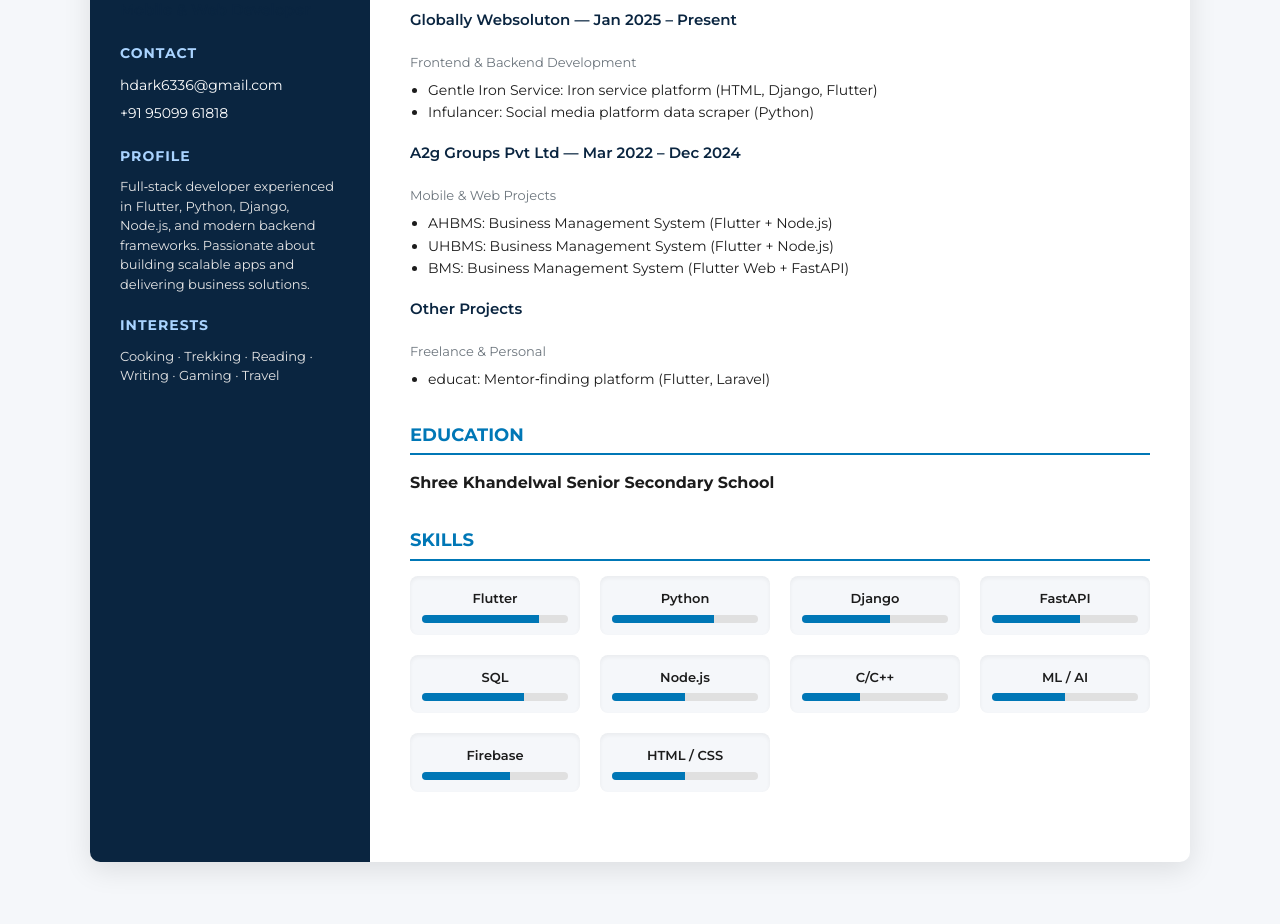
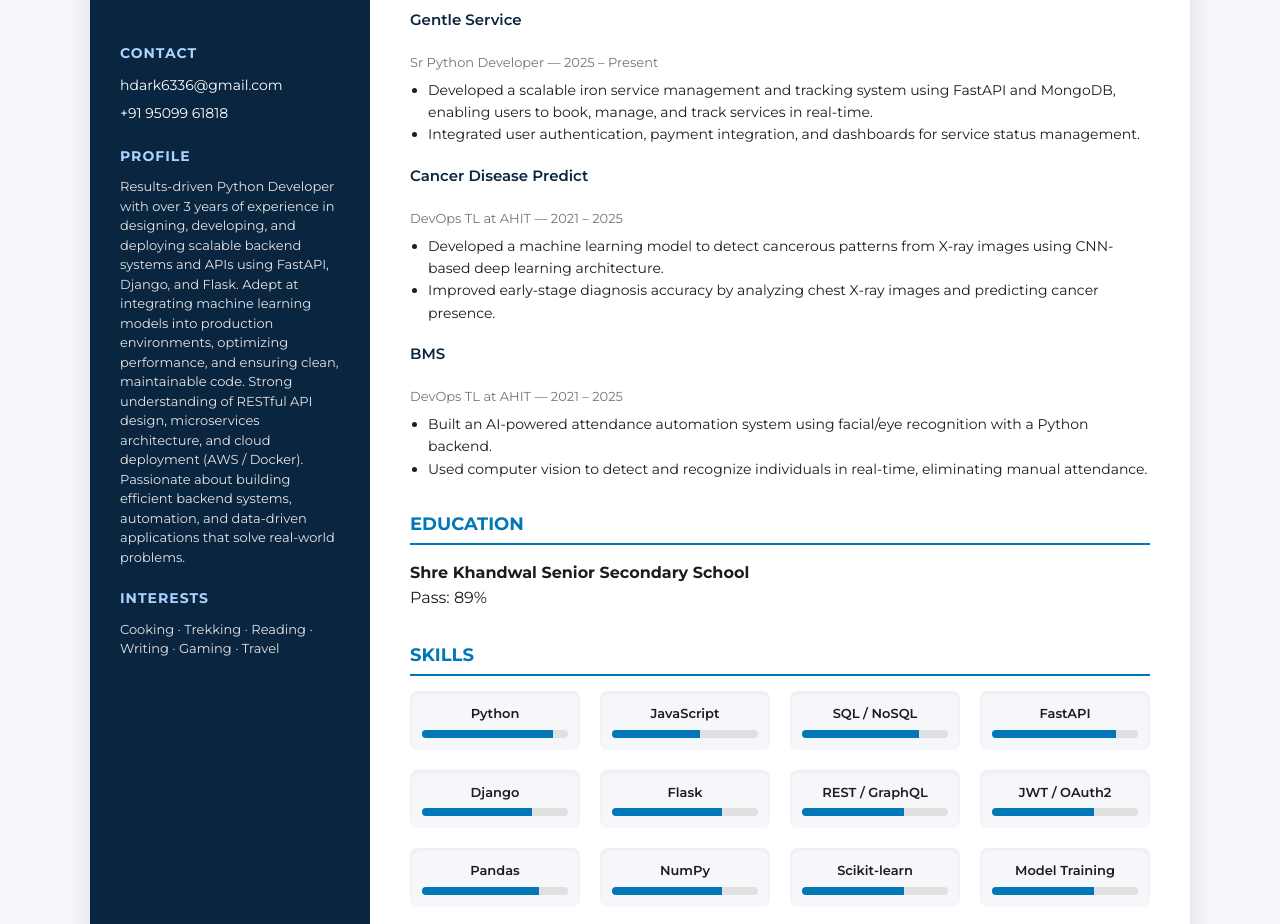
Before and after one commit to Mr-argha-das/resume, a plain HTML site: page index.html in a window 1280 px wide. Shown: the part 122-1046 px from the top of the page. Before the commit the page ends 1024 px from the top, so only its background shows below. Drawn offline with Linux system fonts and the light colour scheme.

Commit message:
new changes

```diff
--- a/index.html
+++ b/index.html
@@ -18,7 +18,6 @@
     body{font-family:Montserrat,Arial,Helvetica,sans-serif;background:var(--bg);color:var(--text);line-height:1.6;padding:40px}
     .container{max-width:1100px;margin:auto;background:var(--card);box-shadow:0 8px 28px rgba(0,0,0,0.1);border-radius:10px;overflow:hidden;display:grid;grid-template-columns:280px 1fr}
 
-    /* Sidebar */
     .sidebar{background:var(--primary);color:#fff;padding:30px;display:flex;flex-direction:column;justify-content:space-between}
     .name{font-size:26px;font-weight:700;margin-bottom:8px}
     .role{font-size:14px;color:#d1d5db;margin-bottom:20px}
@@ -26,7 +25,6 @@
     .sidebar a{color:#fff;text-decoration:none;font-size:14px;display:block;margin-bottom:6px}
     .profile{font-size:13px;line-height:1.5;color:#e5e5e5}
 
-    /* Main Content */
     .main{padding:40px}
     .section{margin-bottom:30px}
     .section h2{font-size:18px;font-weight:700;color:var(--secondary);border-bottom:2px solid var(--secondary);padding-bottom:4px;margin-bottom:15px;text-transform:uppercase}
@@ -35,7 +33,6 @@
     .meta{font-size:13px;color:var(--muted);margin-bottom:6px}
     ul{margin:6px 0 0 18px;font-size:14px}
 
-    /* Skills */
     .skills{display:grid;grid-template-columns:repeat(auto-fill,minmax(140px,1fr));gap:20px}
     .skill{background:var(--bg);padding:12px;border-radius:8px;text-align:center;box-shadow:inset 0 2px 4px rgba(0,0,0,0.05)}
     .skill-name{font-size:13px;margin-bottom:6px;font-weight:600}
@@ -48,19 +45,30 @@
     }
   </style>
 </head>
+
 <body>
   <div class="container">
+
     <!-- Sidebar -->
     <aside class="sidebar">
       <div>
         <div class="name">Argha Das</div>
-        <div class="role">Mobile & Web Developer</div>
+        <div class="role">Senior Python Developer</div>
+
         <h2>Contact</h2>
         <a href="mailto:hdark6336@gmail.com">hdark6336@gmail.com</a>
         <a href="tel:+919509961818">+91 95099 61818</a>
 
         <h2>Profile</h2>
-        <p class="profile">Full‑stack developer experienced in Flutter, Python, Django, Node.js, and modern backend frameworks. Passionate about building scalable apps and delivering business solutions.</p>
+        <p class="profile">
+          Results-driven Python Developer with over 3 years of experience in designing,
+          developing, and deploying scalable backend systems and APIs using FastAPI,
+          Django, and Flask. Adept at integrating machine learning models into production
+          environments, optimizing performance, and ensuring clean, maintainable code.
+          Strong understanding of RESTful API design, microservices architecture, and
+          cloud deployment (AWS / Docker). Passionate about building efficient backend
+          systems, automation, and data-driven applications that solve real-world problems.
+        </p>
 
         <h2>Interests</h2>
         <p class="profile">Cooking · Trekking · Reading · Writing · Gaming · Travel</p>
@@ -69,56 +77,71 @@
 
     <!-- Main -->
     <div class="main">
+
+      <!-- Experience -->
       <div class="section">
-        <h2>Experience</h2>
+        <h2>Work Experience</h2>
+
         <div class="experience-item">
-          <div class="role">Globally Websoluton — Jan 2025 – Present</div>
-          <div class="meta">Frontend & Backend Development</div>
+          <div class="role">Gentle Service</div>
+          <div class="meta">Sr Python Developer — 2025 – Present</div>
           <ul>
-            <li>Gentle Iron Service: Iron service platform (HTML, Django, Flutter)</li>
-            <li>Infulancer: Social media platform data scraper (Python)</li>
+            <li>Developed a scalable iron service management and tracking system using FastAPI and MongoDB, enabling users to book, manage, and track services in real-time.</li>
+            <li>Integrated user authentication, payment integration, and dashboards for service status management.</li>
           </ul>
         </div>
 
         <div class="experience-item">
-          <div class="role">A2g Groups Pvt Ltd — Mar 2022 – Dec 2024</div>
-          <div class="meta">Mobile & Web Projects</div>
+          <div class="role">Cancer Disease Predict</div>
+          <div class="meta">DevOps TL at AHIT — 2021 – 2025</div>
           <ul>
-            <li>AHBMS: Business Management System (Flutter + Node.js)</li>
-            <li>UHBMS: Business Management System (Flutter + Node.js)</li>
-            <li>BMS: Business Management System (Flutter Web + FastAPI)</li>
+            <li>Developed a machine learning model to detect cancerous patterns from X-ray images using CNN-based deep learning architecture.</li>
+            <li>Improved early-stage diagnosis accuracy by analyzing chest X-ray images and predicting cancer presence.</li>
           </ul>
         </div>
 
         <div class="experience-item">
-          <div class="role">Other Projects</div>
-          <div class="meta">Freelance & Personal</div>
+          <div class="role">BMS</div>
+          <div class="meta">DevOps TL at AHIT — 2021 – 2025</div>
           <ul>
-            <li>educat: Mentor‑finding platform (Flutter, Laravel)</li>
+            <li>Built an AI-powered attendance automation system using facial/eye recognition with a Python backend.</li>
+            <li>Used computer vision to detect and recognize individuals in real-time, eliminating manual attendance.</li>
           </ul>
         </div>
       </div>
 
+      <!-- Education -->
       <div class="section">
         <h2>Education</h2>
-        <p><strong>Shree Khandelwal Senior Secondary School</strong></p>
+        <p><strong>Shre Khandwal Senior Secondary School</strong><br>Pass: 89%</p>
       </div>
 
+      <!-- Skills -->
       <div class="section">
         <h2>Skills</h2>
         <div class="skills">
-          <div class="skill"><div class="skill-name">Flutter</div><div class="progress"><div class="progress-bar" style="width:80%"></div></div></div>
-          <div class="skill"><div class="skill-name">Python</div><div class="progress"><div class="progress-bar" style="width:70%"></div></div></div>
-          <div class="skill"><div class="skill-name">Django</div><div class="progress"><div class="progress-bar" style="width:60%"></div></div></div>
-          <div class="skill"><div class="skill-name">FastAPI</div><div class="progress"><div class="progress-bar" style="width:60%"></div></div></div>
-          <div class="skill"><div class="skill-name">SQL</div><div class="progress"><div class="progress-bar" style="width:70%"></div></div></div>
-          <div class="skill"><div class="skill-name">Node.js</div><div class="progress"><div class="progress-bar" style="width:50%"></div></div></div>
-          <div class="skill"><div class="skill-name">C/C++</div><div class="progress"><div class="progress-bar" style="width:40%"></div></div></div>
-          <div class="skill"><div class="skill-name">ML / AI</div><div class="progress"><div class="progress-bar" style="width:50%"></div></div></div>
-          <div class="skill"><div class="skill-name">Firebase</div><div class="progress"><div class="progress-bar" style="width:60%"></div></div></div>
-          <div class="skill"><div class="skill-name">HTML / CSS</div><div class="progress"><div class="progress-bar" style="width:50%"></div></div></div>
+
+          <div class="skill"><div class="skill-name">Python</div><div class="progress"><div class="progress-bar" style="width:90%"></div></div></div>
+          <div class="skill"><div class="skill-name">JavaScript</div><div class="progress"><div class="progress-bar" style="width:60%"></div></div></div>
+          <div class="skill"><div class="skill-name">SQL / NoSQL</div><div class="progress"><div class="progress-bar" style="width:80%"></div></div></div>
+          <div class="skill"><div class="skill-name">FastAPI</div><div class="progress"><div class="progress-bar" style="width:85%"></div></div></div>
+          <div class="skill"><div class="skill-name">Django</div><div class="progress"><div class="progress-bar" style="width:75%"></div></div></div>
+          <div class="skill"><div class="skill-name">Flask</div><div class="progress"><div class="progress-bar" style="width:75%"></div></div></div>
+          <div class="skill"><div class="skill-name">REST / GraphQL</div><div class="progress"><div class="progress-bar" style="width:70%"></div></div></div>
+          <div class="skill"><div class="skill-name">JWT / OAuth2</div><div class="progress"><div class="progress-bar" style="width:70%"></div></div></div>
+          <div class="skill"><div class="skill-name">Pandas</div><div class="progress"><div class="progress-bar" style="width:80%"></div></div></div>
+          <div class="skill"><div class="skill-name">NumPy</div><div class="progress"><div class="progress-bar" style="width:75%"></div></div></div>
+          <div class="skill"><div class="skill-name">Scikit-learn</div><div class="progress"><div class="progress-bar" style="width:70%"></div></div></div>
+          <div class="skill"><div class="skill-name">Model Training</div><div class="progress"><div class="progress-bar" style="width:70%"></div></div></div>
+          <div class="skill"><div class="skill-name">AWS / EC2 / S3</div><div class="progress"><div class="progress-bar" style="width:65%"></div></div></div>
+          <div class="skill"><div class="skill-name">Lambda</div><div class="progress"><div class="progress-bar" style="width:60%"></div></div></div>
+          <div class="skill"><div class="skill-name">Nginx</div><div class="progress"><div class="progress-bar" style="width:55%"></div></div></div>
+          <div class="skill"><div class="skill-name">Git</div><div class="progress"><div class="progress-bar" style="width:80%"></div></div></div>
+          <div class="skill"><div class="skill-name">Linux / Ubuntu</div><div class="progress"><div class="progress-bar" style="width:75%"></div></div></div>
+
         </div>
       </div>
+
     </div>
   </div>
 </body>
```
